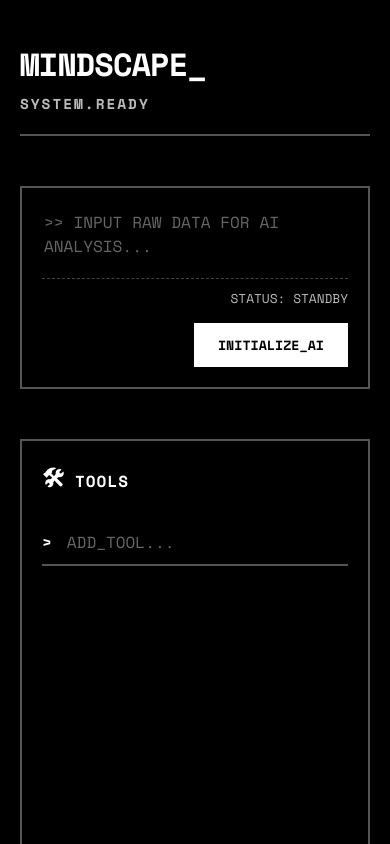
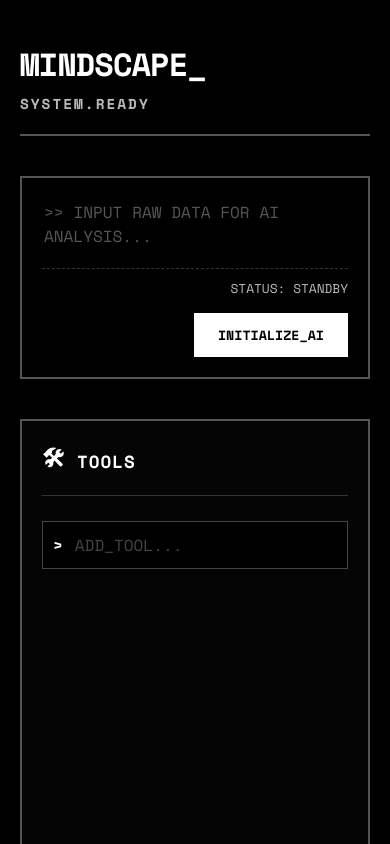
Before and after one commit to KenulaR/mindscape-web-app, a website: page index.html in a window 390 px wide. Shown: the top 844 px of the page. Drawn offline with nearby package versions, Linux system fonts and the light colour scheme.

Commit message:
Add files via upload

```diff
--- a/style.css
+++ b/style.css
@@ -2,8 +2,8 @@
     --bg-color: #000000;
     --card-bg: #000000;
     --text-main: #ffffff;
-    --text-muted: #bbbbbb;     /* LIGHTER for better readability */
-    --border: #555555;         /* BRIGHTER so lines don't disappear */
+    --text-muted: #bbbbbb;
+    --border: #555555;
     --accent: #ffffff;
     --font-stack: 'Space Mono', monospace;
 }
@@ -32,16 +32,16 @@ h1 { margin: 0; font-size: 2rem; letter-spacing: -1px; text-transform: uppercase
     color: var(--text-muted);
     font-size: 0.9rem;
     letter-spacing: 2px;
-    font-weight: 700; /* BOLD */
+    font-weight: 700;
 }
 
-header { display: flex; justify-content: space-between; align-items: flex-end; margin-bottom: 50px; border-bottom: 2px solid var(--border); padding-bottom: 20px; }
+header { display: flex; justify-content: space-between; align-items: flex-end; margin-bottom: 40px; border-bottom: 2px solid var(--border); padding-bottom: 20px; }
 
 /* AI Input Section */
 .input-section {
-    border: 2px solid var(--border); /* THICKER BORDER */
+    border: 2px solid var(--border);
     padding: 20px;
-    margin-bottom: 50px;
+    margin-bottom: 40px;
     display: flex;
     flex-direction: column;
     gap: 15px;
@@ -52,16 +52,16 @@ textarea {
     background: transparent;
     border: none;
     color: var(--text-main);
-    font-size: 16px; /* BIGGER TEXT */
+    font-size: 16px;
     resize: none;
     outline: none;
     font-family: var(--font-stack);
     text-transform: uppercase;
-    font-weight: 700; /* BOLD INPUT */
+    font-weight: 700;
 }
-textarea::placeholder { color: #666; font-weight: 400; }
+textarea::placeholder { color: #555; font-weight: 400; }
 
-.status-bar { font-size: 0.8rem; color: var(--text-muted); text-align: right; border-top: 1px dashed #444; padding-top: 10px; }
+.status-bar { font-size: 0.8rem; color: var(--text-muted); text-align: right; border-top: 1px dashed #333; padding-top: 10px; }
 
 .primary-btn {
     background: var(--text-main);
@@ -77,105 +77,102 @@ textarea::placeholder { color: #666; font-weight: 400; }
 }
 .primary-btn:hover { background: #ddd; }
 
-/* Grid System */
+/* --- THE FIX: SEPARATED BOX GRID --- */
 .grid {
     display: grid;
     grid-template-columns: repeat(3, 1fr);
-    gap: 0;
-    border: 2px solid var(--border); /* THICKER BORDER */
+    gap: 20px; /* Space between boxes */
+    border: none; /* No outer wrapper border needed anymore */
     align-items: start;
 }
 
-/* --- MOBILE TWEAKS --- */
-@media (max-width: 768px) {
+@media (max-width: 900px) {
     .grid {
-        grid-template-columns: 1fr;
-        border: none;
-        gap: 20px;
-    }
-    .column {
-        border-right: none;
-        border: 2px solid var(--border); /* Visible border on mobile */
-        min-height: auto;
+        grid-template-columns: 1fr; /* Stack on mobile */
+        gap: 30px;
     }
 }
 
+/* FULLY ENCLOSED COLUMNS */
 .column {
     padding: 20px;
-    border-right: 2px solid var(--border); /* Thicker separation lines */
-    min-height: 400px;
+    border: 2px solid var(--border); /* Full 4-sided border for everyone */
+    min-height: 450px;
+    background: #050505; /* Extremely subtle background to distinguish from void */
 }
-.column:last-child { border-right: none; }
 
+/* Headers */
 .col-header {
-    font-size: 1rem; /* Bigger Header */
-    font-weight: 700; /* BOLD HEADER */
-    color: var(--text-main); /* White instead of Grey for readability */
+    font-size: 1.1rem;
+    font-weight: 700;
+    color: var(--text-main);
     margin-bottom: 25px;
     letter-spacing: 1px;
     display: flex;
     align-items: center;
-    gap: 10px;
+    gap: 12px;
     text-transform: uppercase;
+    border-bottom: 1px solid #333;
+    padding-bottom: 15px;
 }
 .mono-icon { filter: grayscale(100%) brightness(200%); font-size: 1.4rem; }
 
-/* Inputs */
+/* Input Fields (Now with full boxes too) */
 .manual-input-group {
     display: flex;
     align-items: center;
     gap: 10px;
-    margin-bottom: 30px;
-    border-bottom: 2px solid var(--border); /* THE MISSING LINE FIX */
-    padding-bottom: 5px;
+    margin-bottom: 25px;
+    border: 1px solid #444; /* Box around input */
+    padding: 10px;
+    background: #000;
 }
-.prompt { color: var(--accent); font-weight: bold; }
+.prompt { color: var(--accent); font-weight: bold; user-select: none; }
 
 .manual-input-group input {
     background: transparent;
     border: none;
     color: white;
-    padding: 5px;
     flex-grow: 1;
     outline: none;
     font-family: var(--font-stack);
     font-size: 1rem;
-    font-weight: 700; /* BOLD INPUT */
+    font-weight: 700;
 }
-.manual-input-group input::placeholder { color: #666; font-weight: 400; }
+.manual-input-group input::placeholder { color: #444; font-weight: 400; }
 
-/* Notes List */
+/* Cards */
 .card-list { list-style: none; padding: 0; margin: 0; }
 .card {
     border: 1px solid #333;
     padding: 15px;
-    padding-right: 40px;
-    margin-bottom: 10px;
+    padding-right: 45px;
+    margin-bottom: 12px;
     position: relative;
-    transition: border-color 0.2s;
-    font-size: 0.9rem; /* Slightly larger text */
+    transition: all 0.2s;
+    font-size: 0.9rem;
+    background: #000;
 }
-.card:hover { border-color: var(--text-main); }
-.card a { color: var(--text-muted); text-decoration: none; display: block; font-weight: 400; }
-.card a:hover { color: var(--text-main); text-decoration: underline; }
+.card:hover { border-color: var(--text-main); transform: translateX(2px); }
+.card a { color: var(--text-muted); text-decoration: none; display: block; font-weight: 400; word-break: break-all; }
+.card a:hover { color: var(--text-main); }
 
-/* BIGGER DELETE BUTTON */
+/* BIG DELETE BUTTON */
 .delete-btn {
     position: absolute;
     top: 0;
     right: 0;
-    width: 40px;
+    width: 45px;
     height: 100%;
     display: flex;
     align-items: center;
     justify-content: center;
-    color: #444;
+    color: #333;
     cursor: pointer;
-    font-size: 1.8rem; /* BIGGER X */
+    font-size: 1.5rem;
     z-index: 10;
     transition: color 0.2s;
+    background: rgba(255,255,255,0.02); /* Slight hover target area */
 }
-.card:hover .delete-btn { color: #ff5555; }
-@media (max-width: 768px) {
-    .delete-btn { color: #555; } /* Always visible on mobile */
-}
+.card:hover .delete-btn { color: #ff4444; }
+@media (max-width: 768px) { .delete-btn { color: #555; } }
```
